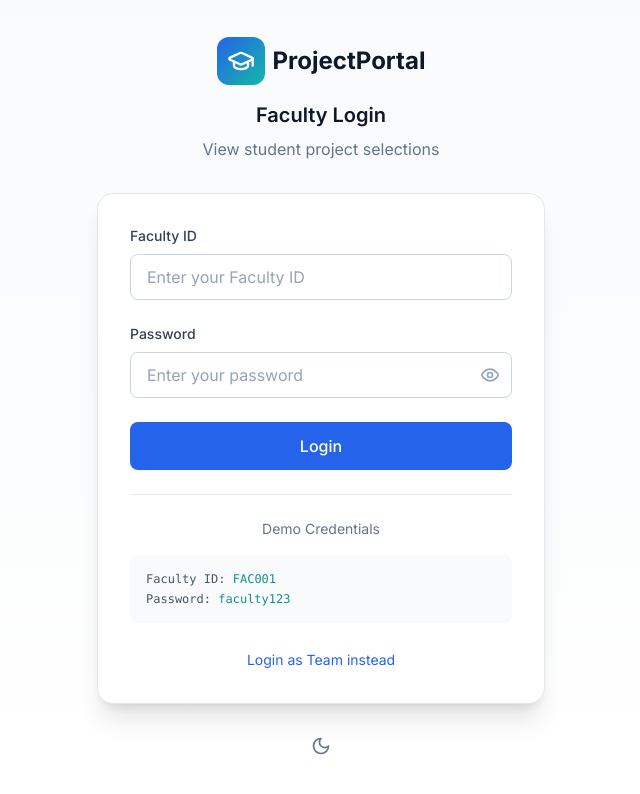
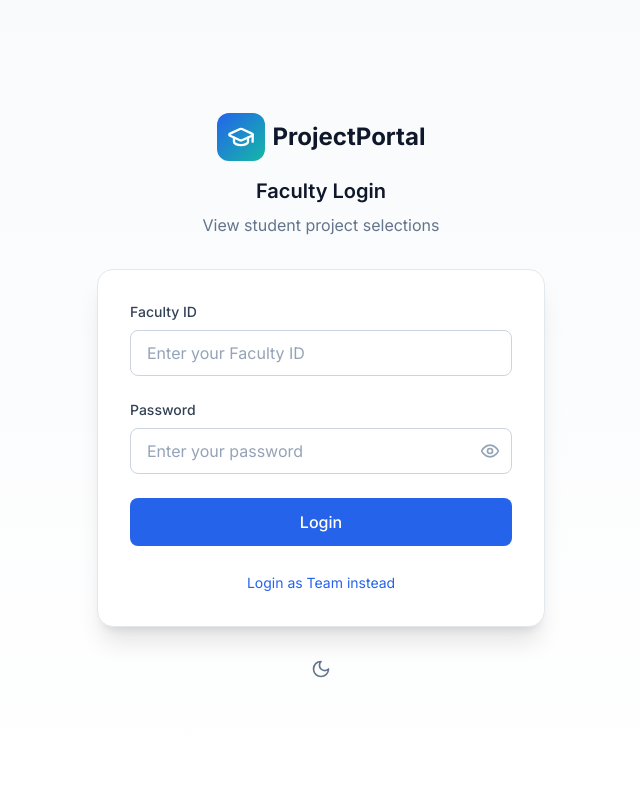
Before and after one commit to 231001027/final-year-project, a React (Vite) app: page /login/faculty in a window 1280 px wide. Shown: the top 794 px of the page, without its empty margins (319-959 px from the left). Built offline with nearby package versions, Linux system fonts and the light colour scheme; no server answers.

Commit message:
Remove demo credentials from faculty login page

```diff
--- a/src/pages/FacultyLogin.tsx
+++ b/src/pages/FacultyLogin.tsx
@@ -97,16 +97,6 @@ export default function FacultyLogin() {
             </Button>
           </form>
 
-          <div className="mt-6 pt-6 border-t border-slate-200 dark:border-slate-700">
-            <p className="text-center text-sm text-slate-500 dark:text-slate-400 mb-4">
-              Demo Credentials
-            </p>
-            <div className="bg-slate-50 dark:bg-slate-900 rounded-lg p-4 text-xs font-mono">
-              <p className="text-slate-600 dark:text-slate-400">Faculty ID: <span className="text-teal-600 dark:text-teal-400">FAC001</span></p>
-              <p className="text-slate-600 dark:text-slate-400 mt-1">Password: <span className="text-teal-600 dark:text-teal-400">faculty123</span></p>
-            </div>
-          </div>
-
           <div className="mt-6 text-center">
             <Link
               to="/login/team"
```
